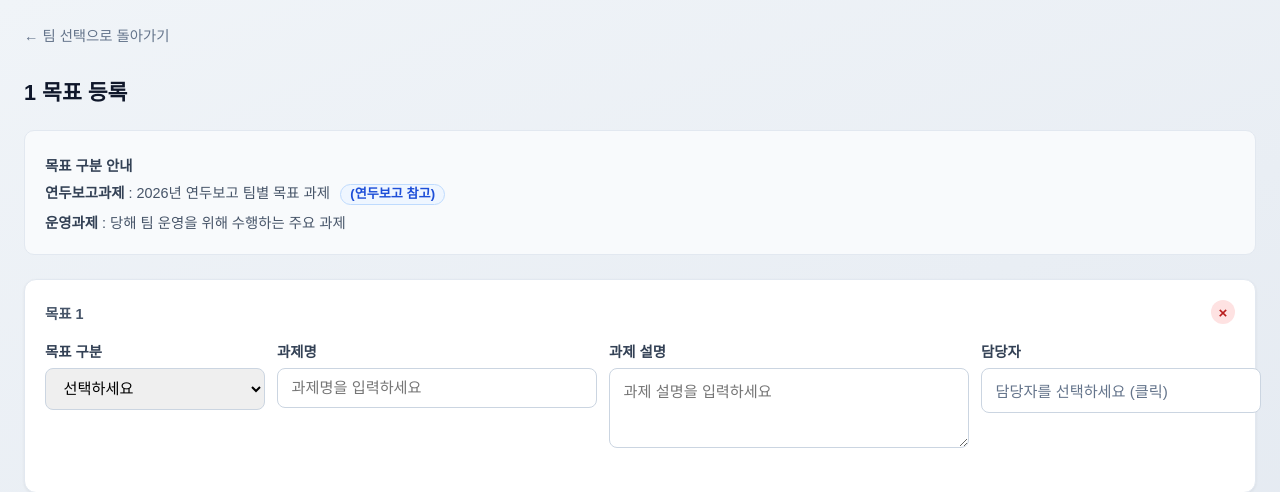
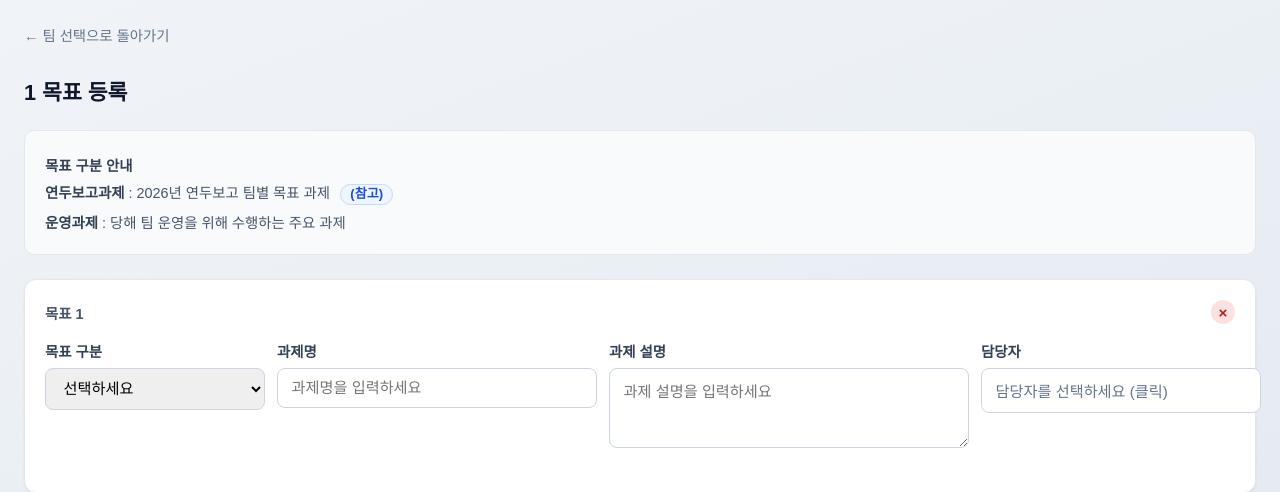
Before and after one commit to SoohanMoon/dkregulation, a Flask app: page /team/1 in a window 1280 px wide. Shown: the top 492 px of the page. Run offline with Flask 3, Linux system fonts and the light colour scheme; data that the repository does not hold is empty.

Commit message:
Update year-object reference labels and data.
Refine the reference button/title wording and publish the latest yearobject source updates for deployment.

```diff
--- a/templates/goal_register.html
+++ b/templates/goal_register.html
@@ -301,7 +301,7 @@
       <p>
         <strong>연두보고과제</strong> : 2026년 연두보고 팀별 목표 과제
         {% if team_id != 'secretary' %}
-        <button type="button" class="year-link" id="yearObjectLink">(연두보고 참고)</button>
+        <button type="button" class="year-link" id="yearObjectLink">(참고)</button>
         {% endif %}
       </p>
       <p><strong>운영과제</strong> : 당해 팀 운영을 위해 수행하는 주요 과제</p>
@@ -329,7 +329,7 @@
   <!-- 연두보고 참고 모달 -->
   <div class="modal-overlay" id="yearObjectModal" role="dialog" aria-labelledby="yearObjectTitle">
     <div class="modal" style="max-width: 1100px;">
-      <div class="modal-header" id="yearObjectTitle">{{ team_name }} 연두보고 참고 과제</div>
+      <div class="modal-header" id="yearObjectTitle">{{ team_name }} 연두보고 과제 참고</div>
       <div class="modal-body" id="yearObjectBody">
         <p style="color:#64748b;">로딩 중...</p>
       </div>
```
Also changed, not shown: 1 other file.
